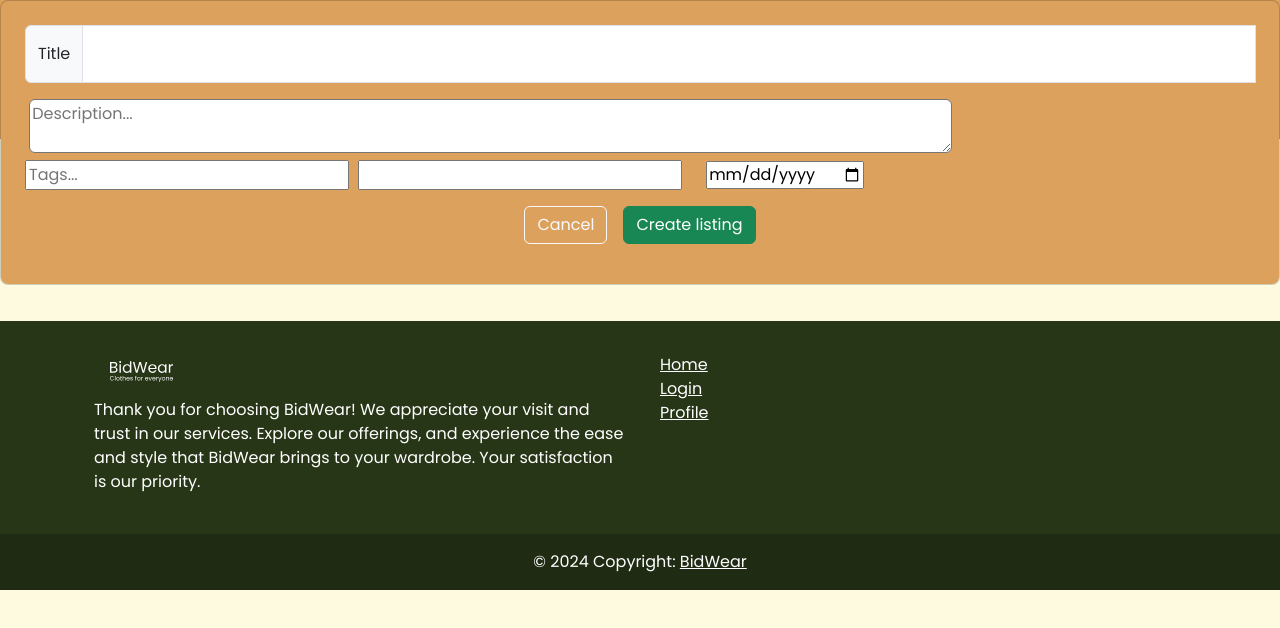
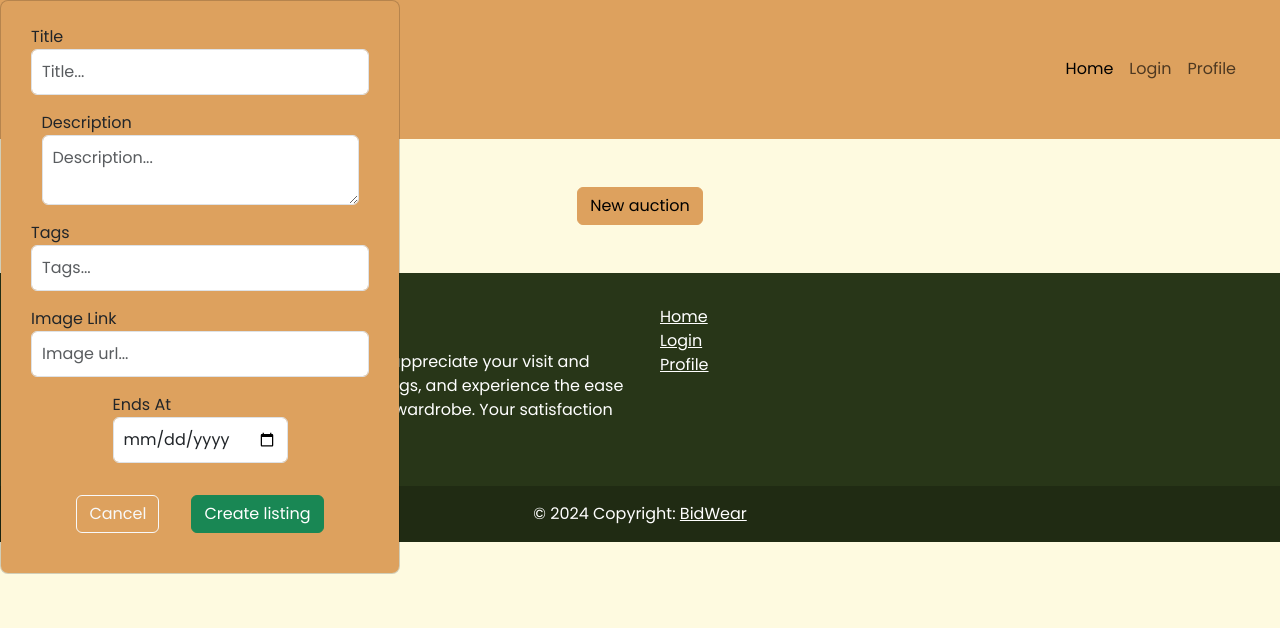
Before and after one commit to FadeCap/Semester-Project-2, a website with bundled scripts: page index.html in a window 1280 px wide. Both pictures are taken after a click on the button "New auction". Built offline with nearby package versions, Linux system fonts and the light colour scheme; no server answers.

Commit message:
cleaning up modal inputs

```diff
--- a/index.html
+++ b/index.html
@@ -22,17 +22,31 @@
         <div class="container-fluid">
           <!-- Logo -->
           <a class="navbar-brand" href="/">
-                  <img src="./assets/logo-header.svg" class="img-fluid image-test" alt="BidWear Logo">
+            <img
+              src="./assets/logo-header.svg"
+              class="img-fluid image-test"
+              alt="BidWear Logo"
+            />
           </a>
 
           <!-- Navbar Toggler Button -->
-              <button class="navbar-toggler" type="button" data-bs-toggle="collapse" data-bs-target="#navbarNav"
-                  aria-controls="navbarNav" aria-expanded="false" aria-label="Toggle navigation">
+          <button
+            class="navbar-toggler"
+            type="button"
+            data-bs-toggle="collapse"
+            data-bs-target="#navbarNav"
+            aria-controls="navbarNav"
+            aria-expanded="false"
+            aria-label="Toggle navigation"
+          >
             <span class="navbar-toggler-icon"></span>
           </button>
 
           <!-- Navbar Collapse -->
-              <div class="collapse navbar-collapse justify-content-end" id="navbarNav">
+          <div
+            class="collapse navbar-collapse justify-content-end"
+            id="navbarNav"
+          >
             <ul class="navbar-nav">
               <li class="nav-item">
                 <a class="nav-link active" aria-current="page" href="#">Home</a>
@@ -43,71 +57,88 @@
               <li class="nav-item">
                 <a class="nav-link" href="./profile/">Profile</a>
               </li>
-                      <!-- Add more navigation items as needed -->
             </ul>
           </div>
         </div>
       </nav>
     </header>
 
-
     <main class="d-flex-column justify-content-center">
       <section>
         <div class="new-post-container py-5 d-flex justify-content-center">
-          <button id="new-post-button"
-           class="btn btn-primary"
-           >
+          <button id="new-post-button" class="btn btn-primary">
             New auction
           </button>
         </div>
 
-      <div class="modal-wrapper d-flex-column justify-content-center">
-        <div class="modal-wrapper d-flex m-4">
+        <div class="modal-wrapper">
           <div id="post-modal" class="modal">
             <div class="modal-content bg-primary gap-3">
-
-              <form
-                id="post-form"
-                class="form p-4"
-              >
-              <div class="input-group mb-3">
-                <span class="input-group-text">Title</span>
-                  <div class="form-floating">
+              <form id="post-form" class="form p-4">
+                <div class="form-group">
+                  <label for="title">Title</label>
                   <input
                     type="text"
                     name="title"
                     id="title"
                     class="form-control"
+                    placeholder="Title..."
                     required
                   />
                 </div>
-                  <label for="title"></label>
-              </div>
-
-                <label for="description"></label>
+                <div class="form-group">
+                  <label for="description">Description</label>
                   <textarea
                     id="description"
                     name="description"
-                  class="rounded w-75"
+                    class="form-control"
                     placeholder="Description..."
                   ></textarea>
-                <label for="tags"></label>
-                <input type="text" id="tags" name="tags" placeholder="Tags..." />
-                <label for="image"></label>
+                </div>
+
+                <div class="form-group">
+                  <label for="tags">Tags</label>
                   <input
-                type="link"
+                    type="text"
+                    id="tags"
+                    name="tags"
+                    class="form-control"
+                    placeholder="Tags..."
+                  />
+                </div>
+
+                <div class="form-group">
+                  <label for="images">Image Link</label>
+                  <input
+                    type="url"
                     id="images"
-                name="images" />
-                <label for="endsAt" class="p-2"></label>
+                    name="images"
+                    class="form-control"
+                    placeholder="Image url..."
+                  />
+                </div>
+
+                <div class="form-group">
+                  <label for="endsAt">Ends At</label>
                   <input
                     type="date"
                     id="endsAt"
                     name="endsAt"
-                  placeholder="Date..."
+                    class="form-control"
                     required
                   />
-                <div class="modal-btn-container d-flex gap-3 justify-content-center py-3">
-                  <button type="button" id="close-button" class="btn close btn-outline-light" id="close-button">Cancel</button>
+                </div>
+
+                <div
+                  class="modal-btn-container d-flex justify-content-center py-3"
+                >
+                  <button
+                    type="button"
+                    id="close-button"
+                    class="btn close btn-outline-light"
+                  >
+                    Cancel
+                  </button>
                   <button type="submit" class="btn btn-success">
                     Create listing
                   </button>
@@ -116,8 +147,8 @@
             </div>
           </div>
         </div>
-      </div>
       </section>
+
       <section id="post-section"></section>
     </main>
 
--- a/src/js/listings/renderListing.js
+++ b/src/js/listings/renderListing.js
@@ -64,7 +64,7 @@ export async function renderPosts() {
       const cardContainer = document.createElement('div');
       cardContainer.classList.add('listings-container', 'p-4');
       cardContainer.innerHTML = `
-        <div class="card container-lg bg-white-custom mt-5">
+        <div class="card container-lg mt-5">
         </div>`;
       cardContainer.querySelector('.card').appendChild(cardBody);
 
--- a/src/scss/custom.scss
+++ b/src/scss/custom.scss
@@ -50,5 +50,25 @@ body {
     max-width: 500px;
     padding-top: 20px;
     padding-bottom: 20px;
-    margin: 0 auto; /* Center the container horizontally */
+    margin: 0 auto;
 }
+
+
+.modal-content {
+    max-width: 400px;
+}
+
+#post-form.form {
+    display: flex;
+    flex-direction: column;
+    align-items: center;
+    gap: 1rem;
+}
+
+.form-control {
+    padding: 10px;
+}
+
+.modal-btn-container {
+    gap: 2rem;
+}
```
Also changed, not shown: dist/css/custom.css, 1 other file. Lines whose indentation alone changed are shown as unchanged.
